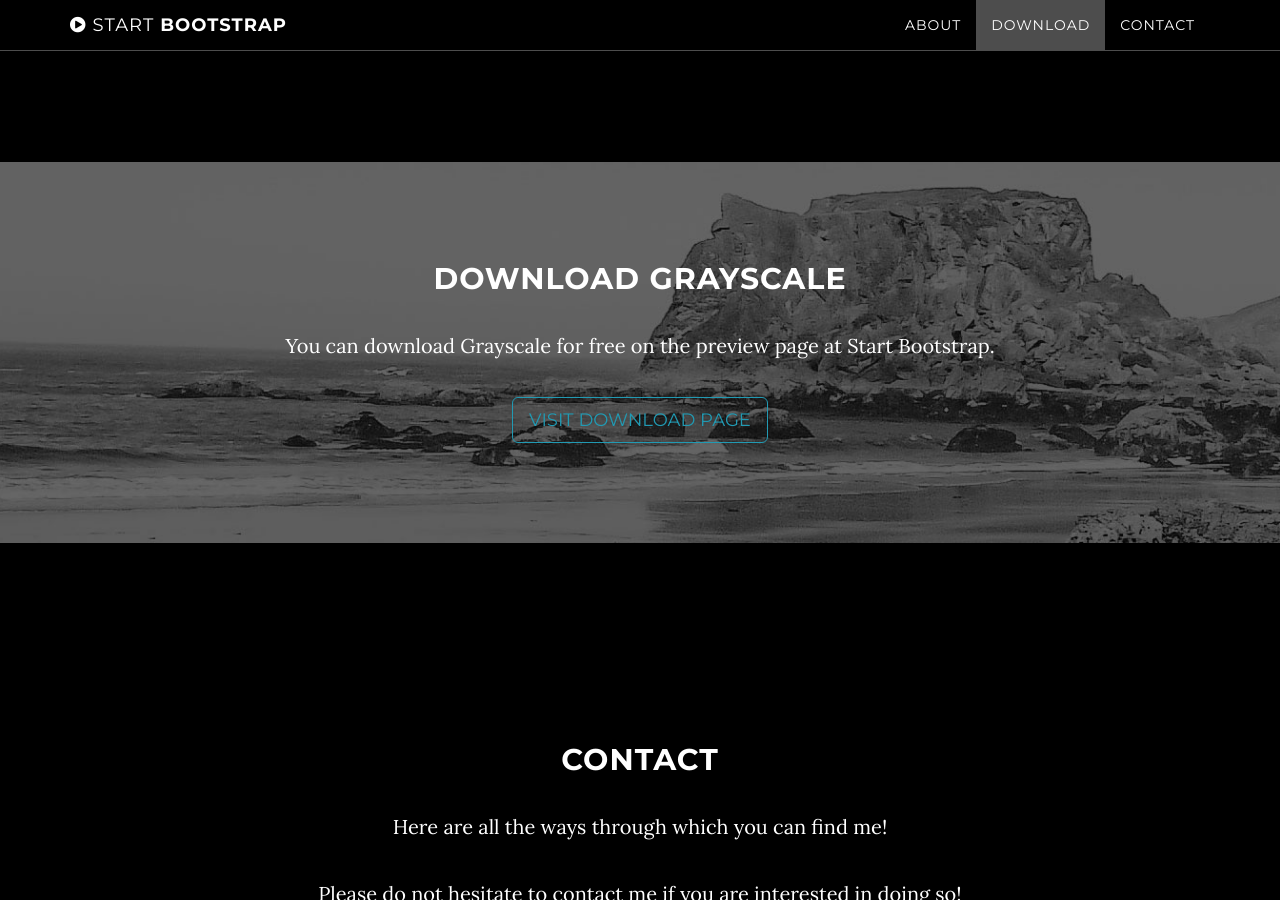
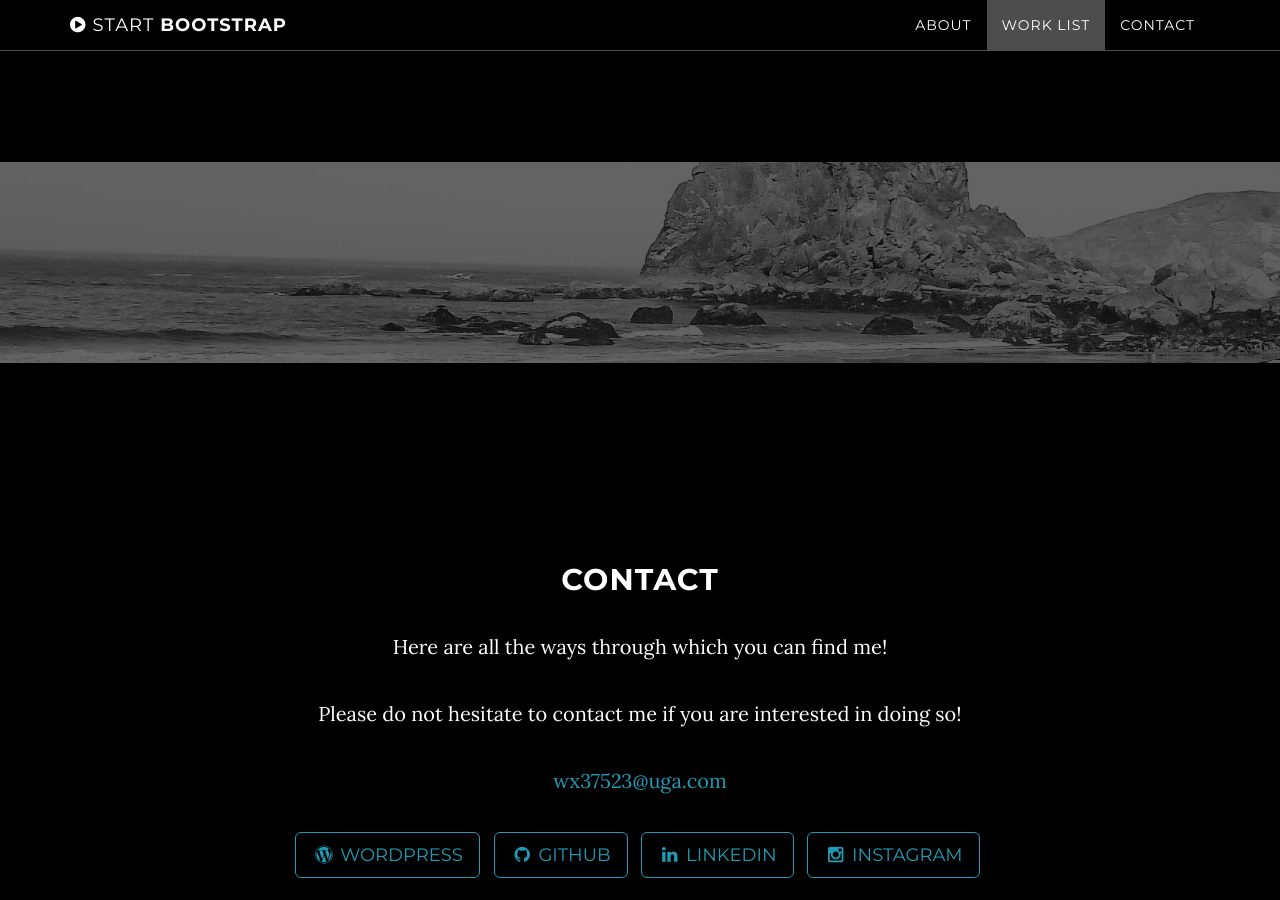
Before and after one commit to WeiwenXu21/WeiwenXu21.github.io, a Jekyll site: the page built from index.html, in a window 1280 px wide and 900 px high, scrolled down 1602 px. Built offline with Jekyll 4.4.1, drawn with Linux system fonts in a browser that asks for light colours.

Commit message:
update menu

```diff
--- a/_includes/download.html
+++ b/_includes/download.html
@@ -3,9 +3,7 @@
         <div class="download-section">
             <div class="container">
                 <div class="col-lg-8 col-lg-offset-2">
-                    <h2>Download Grayscale</h2>
-                    <p>You can download Grayscale for free on the preview page at Start Bootstrap.</p>
-                    <a href="http://startbootstrap.com/template-overviews/grayscale/" class="btn btn-default btn-lg">Visit Download Page</a>
+
                 </div>
             </div>
         </div>
--- a/_includes/nav.html
+++ b/_includes/nav.html
@@ -21,7 +21,7 @@
                         <a class="page-scroll" href="#about">About</a>
                     </li>
                     <li>
-                        <a class="page-scroll" href="#download">Download</a>
+                        <a class="page-scroll" href="#download">Work List</a>
                     </li>
                     <li>
                         <a class="page-scroll" href="#contact">Contact</a>
```
